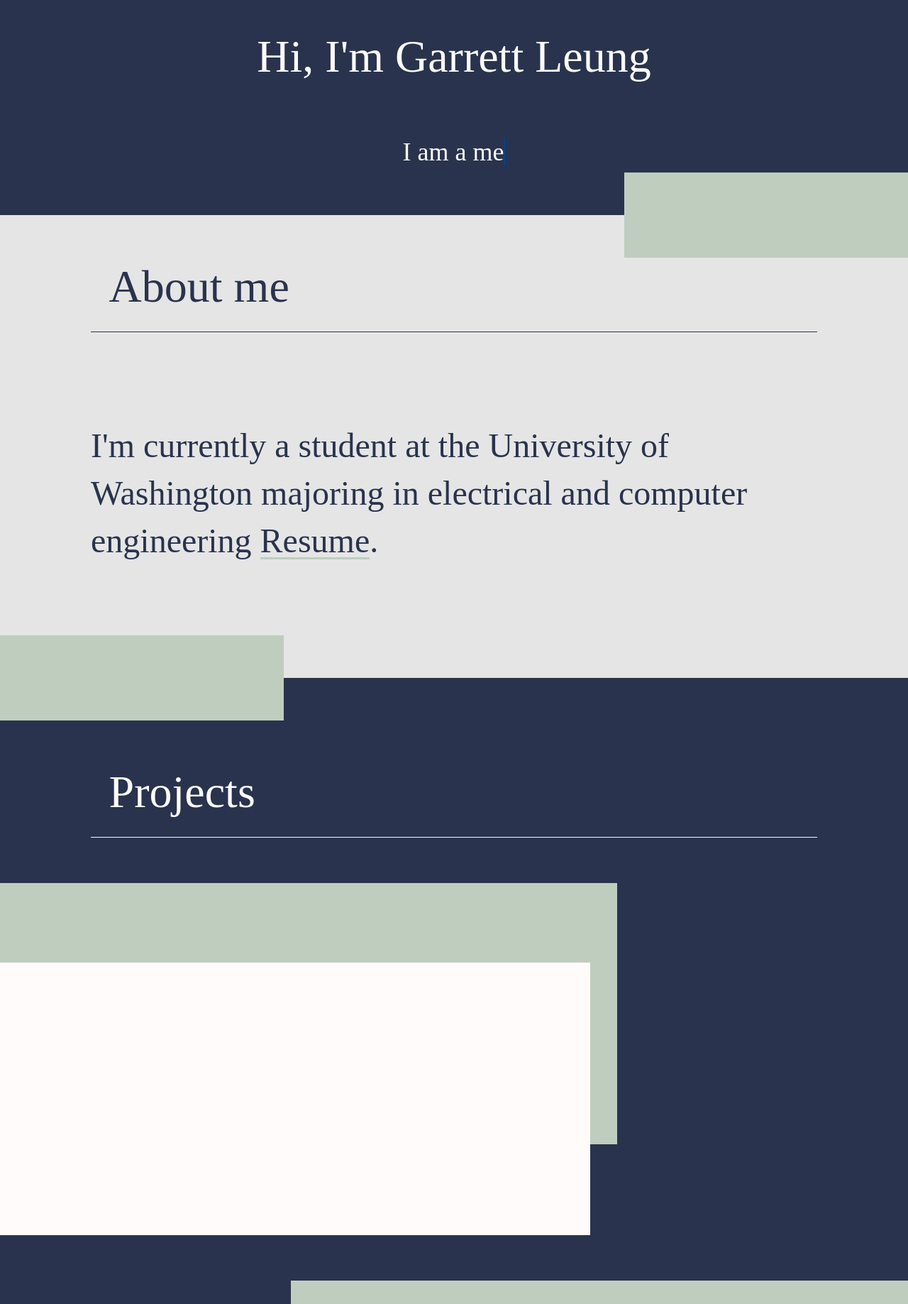
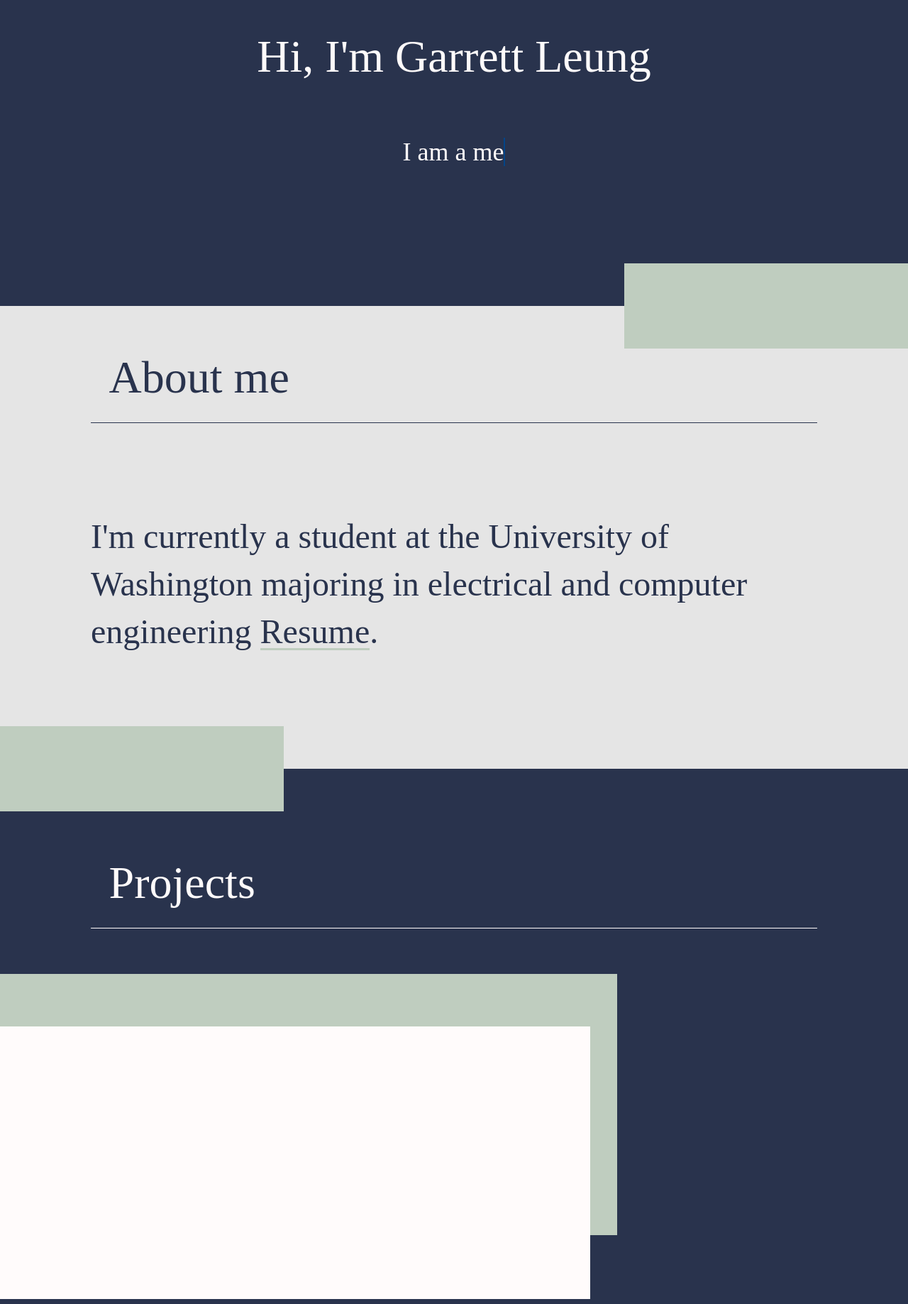
Before and after one commit to garrettleung/Garrettleung.me, a plain HTML site: page index.html in a window 1280 px wide. Shown: the part 63-1900 px from the top of the page at 71% size. Drawn offline with nearby package versions, Linux system fonts and the light colour scheme; files that its build step writes are made by us from their sources; files whose address does not match are found by name.

Commit message:
work on spacing

```diff
--- a/css/main.css
+++ b/css/main.css
@@ -38,6 +38,7 @@ body {
   /* Front Page Body */
 
   .intro{
+    margin-bottom: 5%;
   }
 
   h1 {
@@ -79,10 +80,10 @@ body {
 
   #IAmA {
     margin-top: 3%;
-    margin-bottom: 10%;
+    margin-bottom: 15%;
     margin: auto;
     text-align: center;
-    padding-bottom: 5%;
+    padding-bottom: 15%;
   }
 
   #IAm {
@@ -127,7 +128,7 @@ body {
     width: 65%;
     z-index: 2;
     background-color: #FFFBFB;
-    margin-top: -20%;
+    margin-top: -23%;
   }
 
   .projectBox-right {
```
